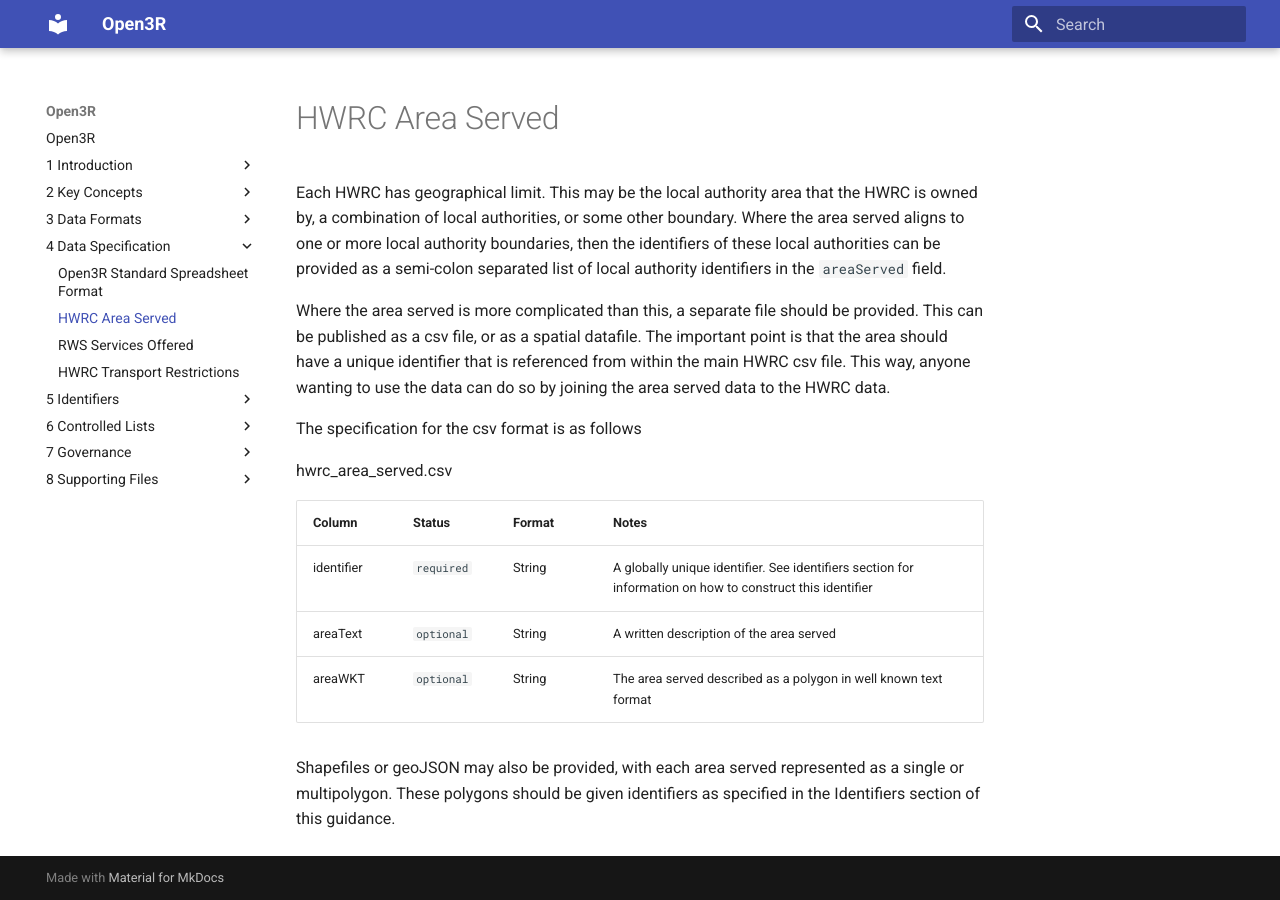
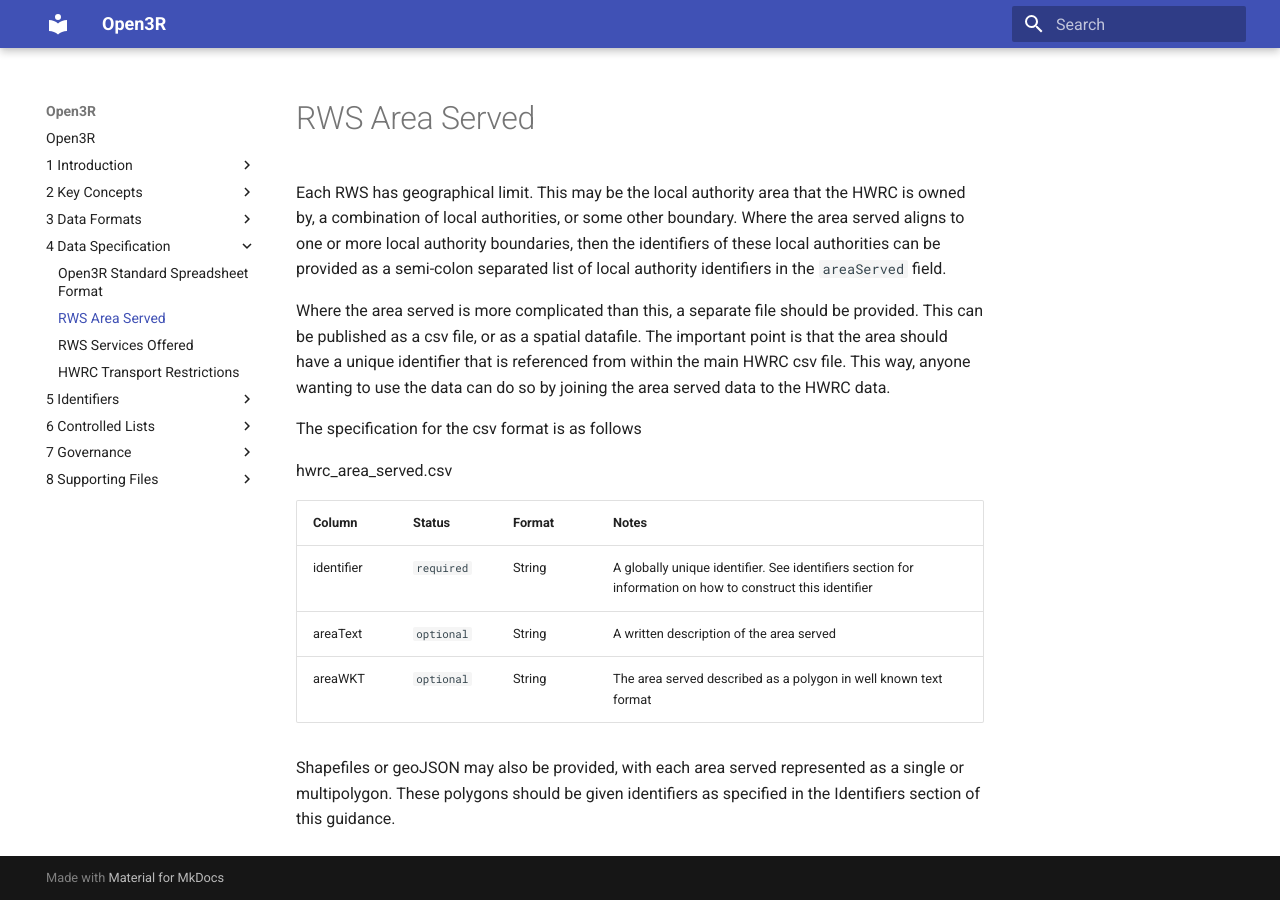
Before and after one commit to OpenDataManchester/Open3R, an MkDocs documentation site: the page built from docs/4_Data_Specification/4_2_RWS_Area_Served.md, in a window 1280 px wide. Built offline with MkDocs 1.6.1 and Material for MkDocs 9.7.7, drawn with Linux system fonts in a browser that asks for light colours.

Commit message:
change hwrc to rws in title

```diff
--- a/docs/4_Data_Specification/4_2_RWS_Area_Served.md
+++ b/docs/4_Data_Specification/4_2_RWS_Area_Served.md
@@ -1,6 +1,6 @@
-# HWRC Area Served
+# RWS Area Served
 
-Each HWRC has geographical limit. This may be the local authority area that the HWRC is owned by, a combination of local authorities, or some other boundary. Where the area served aligns to one or more local authority boundaries, then the identifiers of these local authorities can be provided as a semi-colon separated list of local authority identifiers in the `areaServed` field.
+Each RWS has geographical limit. This may be the local authority area that the HWRC is owned by, a combination of local authorities, or some other boundary. Where the area served aligns to one or more local authority boundaries, then the identifiers of these local authorities can be provided as a semi-colon separated list of local authority identifiers in the `areaServed` field.
 
 Where the area served is more complicated than this, a separate file should be provided. This can be published as a csv file, or as a spatial datafile. The important point is that the area should have a unique identifier that is referenced from within the main HWRC csv file. This way, anyone wanting to use the data can do so by joining the area served data to the HWRC data.
 
```
